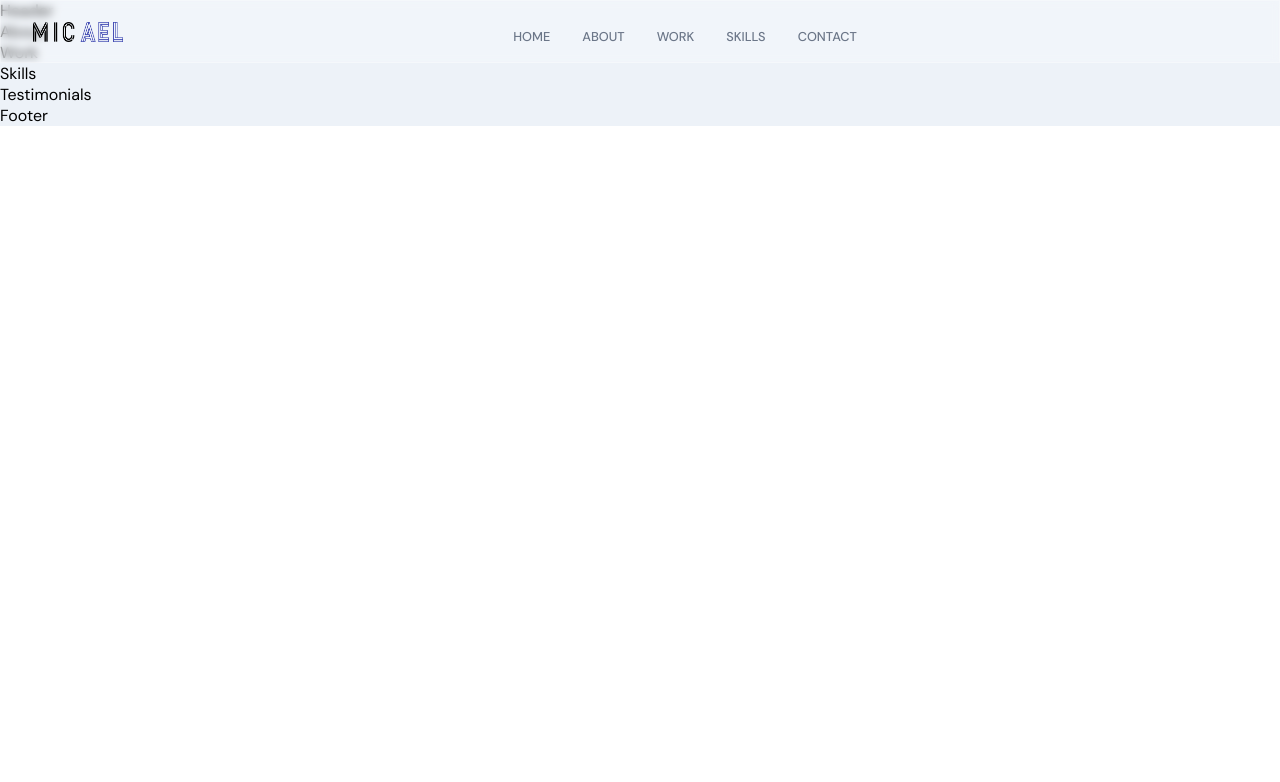
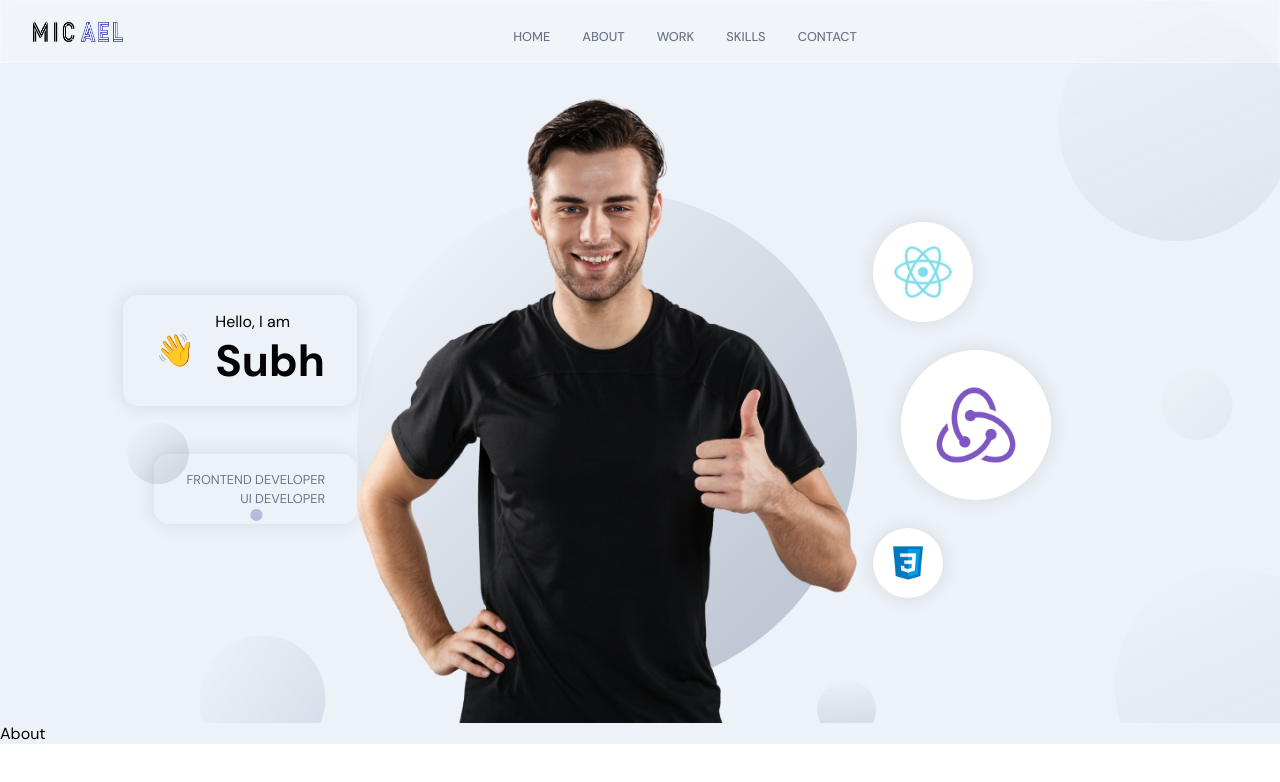
Before and after one commit to imsikun/Portfolio_2.0, a React (Create React App) app in the folder frontend/: page / in a window 1280 px wide. Shown: the top 782 px of the page. Built offline with nearby package versions, Linux system fonts and the light colour scheme.

Commit message:
header section completed

```diff
--- a/frontend/src/App.js
+++ b/frontend/src/App.js
@@ -7,10 +7,10 @@
       <Navbar />
       <Header />
       <About />
-      <Work />
+      {/* <Work />
       <Skills />
       <Testimonials />
-      <Footer />
+      <Footer /> */}
     </div>
   );
 }
--- a/frontend/src/container/Header/Header.jsx
+++ b/frontend/src/container/Header/Header.jsx
@@ -1,6 +1,67 @@
+import { motion } from 'framer-motion';
+import { images } from '../../constants';
 import './Header.scss';
 const Header = () => {
-  return <div>Header</div>;
+  const scaleVaariants = {
+    whileInView: {
+      scale: [0, 1],
+      opacity: [0, 1],
+      transition: {
+        duration: 1,
+        ease: 'easeInOut',
+      },
+    },
+  };
+
+  return (
+    <div id='home' className='app__header app__flex'>
+      <motion.div
+        whileInView={{ x: [-100, 0], opacity: [0, 1] }}
+        transition={{ duration: 0.5 }}
+        className='app__header-info'
+      >
+        <div className='app__header-badge'>
+          <div className='badge-cmp app__flex'>
+            <span>👋</span>
+            <div style={{ marginLeft: 20 }}>
+              <p className='p-tex'>Hello, I am</p>
+              <h1 className='head-text'>Subh</h1>
+            </div>
+          </div>
+          <div className='tag-cmp app__flex'>
+            <p className='p-text'>Frontend Developer</p>
+            <p className='p-text'>UI Developer</p>
+          </div>
+        </div>
+      </motion.div>
+
+      <motion.div
+        whileInView={{ opacity: [0, 1] }}
+        transition={{ duration: 0.5, delayChildren: 0.5 }}
+        className='app__header-img'
+      >
+        <img src={images.profile} alt='profile_bg' />
+        <motion.img
+          whileInView={{ scale: [0, 1] }}
+          transition={{ duration: 1, ease: 'easeInOut' }}
+          src={images.circle}
+          alt='profile_circle'
+          className='overlay_circle'
+        ></motion.img>
+      </motion.div>
+      <motion.div
+        variants={scaleVaariants}
+        whileInView={scaleVaariants.whileInView}
+        className='app__header-circles'
+      >
+        {[images.react, images.redux, images.css].map((circle, index) => (
+          <div className='circle-cmp app__flex' key={`circle-${index}`}>
+            <img src={circle} alt='circle' />
+          </div>
+        ))}
+      </motion.div>
+    </div>
+  );
 };
 
 export default Header;
--- a/frontend/src/container/Header/Header.scss
+++ b/frontend/src/container/Header/Header.scss
@@ -0,0 +1,183 @@
+#home {
+  position: relative;
+  background: url('../../assets/bgIMG.png');
+  background-size: cover;
+  background-repeat: repeat;
+  background-position: center;
+
+  .app__wrapper {
+    padding: 0;
+
+    // .copyright: {
+    //   display: none;
+    // }
+  }
+}
+
+.app__header {
+  flex: 1;
+  width: 100%;
+  height: 100%;
+  flex-direction: row;
+  padding: 6rem 2rem 0;
+
+  @media screen and (min-width: 2000px) {
+    padding-top: 8rem;
+  }
+
+  @media screen and (max-width: 1200px) {
+    flex-direction: column;
+  }
+
+  @media screen and (max-width: 450px) {
+    padding-top: 6rem 1rem 2rem;
+  }
+}
+
+.app__header-info {
+  flex: 0.65;
+  display: flex;
+  flex-direction: column;
+  justify-content: flex-start;
+  align-items: flex-start;
+  height: 100%;
+
+  @media screen and (max-width: 2000px) {
+    width: 100%;
+    margin-right: 0rem;
+  }
+}
+
+.app__header-badge {
+  width: 100%;
+  display: flex;
+  justify-content: flex-end;
+  flex-direction: column;
+  align-items: flex-end;
+
+  .badge-cmp,
+  .tag-cmp {
+    padding: 1rem 2rem;
+    border: var(--white-color);
+    flex-direction: row;
+    border-radius: 15px;
+    width: auto;
+    box-shadow: 0 0 20px rgba(0, 0, 0, 0.1);
+  }
+
+  .tag-cmp {
+    flex-direction: column;
+    margin-top: 3rem;
+
+    p {
+      width: 100%;
+      text-transform: uppercase;
+      text-align: right;
+    }
+  }
+  span {
+    font-size: 2rem;
+
+    @media screen and (min-width: 2000px) {
+      font-size: 5rem;
+    }
+  }
+  @media screen and (max-width: 1200px) {
+    justify-content: flex-start;
+    align-items: flex-start;
+  }
+}
+.app__header-circles {
+  flex: 0.75;
+  display: flex;
+  flex-direction: column;
+  justify-content: space-evenly;
+  align-items: flex-start;
+  height: 100%;
+  margin-left: 1rem;
+
+  div {
+    width: 100px;
+    height: 100px;
+    border-radius: 50%;
+
+    background: var(--white-color);
+    box-shadow: 0 0 20px rgba(0, 0, 0, 0.1);
+
+    img {
+      width: 60%;
+      height: 60%;
+    }
+  }
+
+  div:nth-child(1) {
+    width: 100px;
+    height: 100px;
+  }
+
+  div:nth-child(2) {
+    margin: 1.75rem;
+    width: 150px;
+    height: 150px;
+  }
+
+  div:nth-child(3) {
+    width: 70px;
+    height: 70px;
+  }
+
+  @media screen and (min-width: 2000px) {
+    div:nth-child(1) {
+      width: 400px;
+      height: 400px;
+    }
+
+    div:nth-child(2) {
+      width: 170px;
+      height: 170px;
+    }
+
+    div:nth-child(3) {
+      width: 200px;
+      height: 200px;
+    }
+  }
+  @media sreen and (max-width: 1200px) {
+    width: 100%;
+    flex-direction: row;
+    flex-wrap: wrap;
+    margin-left: 0;
+
+    div {
+      margin: 1rem;
+    }
+  }
+}
+
+.app__header-img {
+  flex: 1;
+  height: 100%;
+  display: flex;
+  justify-content: flex-end;
+  align-items: flex-end;
+  position: relative;
+
+  img {
+    width: 100%;
+    object-fit: contain;
+    z-index: 1;
+  }
+  .overlay_circle {
+    position: absolute;
+    left: 0;
+    right: 0;
+    bottom: 0;
+    z-index: 0;
+    width: 100%;
+    height: 90%;
+  }
+
+  @media screen and (max-width: 1200px) {
+    margin: 2rem 0rem;
+  }
+}
```
